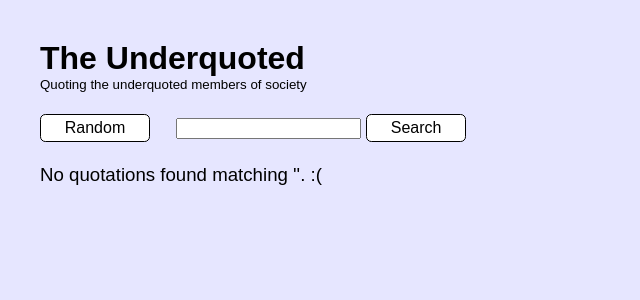
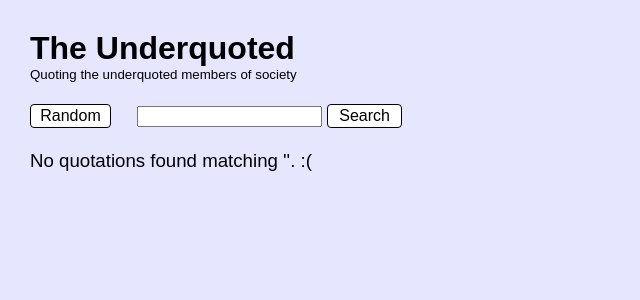
Before and after one commit to jessamynsmith/underquoted, a Django app: page /quotations/ in a window 1280 px wide. Shown: the top 300 px of the page, without its empty margins (0-640 px from the left). Run offline with Django 3.2, Linux system fonts and the light colour scheme; data that the repository does not hold is empty; parts of the project's set-up code (start-up, migrations or seed data) failed here and were passed over.

Commit message:
It wasn't a matter of pt vs px, so undoing those changes.

```diff
--- a/quotations/static/base.css
+++ b/quotations/static/base.css
@@ -2,7 +2,7 @@ body {
     background-color: #E6E6FF;
     font-family: sans-serif;
     font-size: 14pt;
-    margin: 30pt;
+    margin: 30px;
 }
 
 a.button {
@@ -17,13 +17,13 @@ a.header {
 
 .button {
     background-color: #FFFFFF;
-    border: 1pt solid #000000;
-    border-radius: 4pt;
+    border: 1px solid #000000;
+    border-radius: 4px;
     font-size: 12pt;
     text-align: center;
     vertical-align: middle;
-    width: 75pt;
-    padding: 3pt;
+    width: 75px;
+    padding: 2px;
     cursor: default;
 }
 
@@ -37,8 +37,8 @@ a.header {
 }
 
 .author {
-    margin-top: 7pt;
-    text-indent: 80pt;
+    margin-top: 7px;
+    text-indent: 80px;
 }
 
 .small {
```
